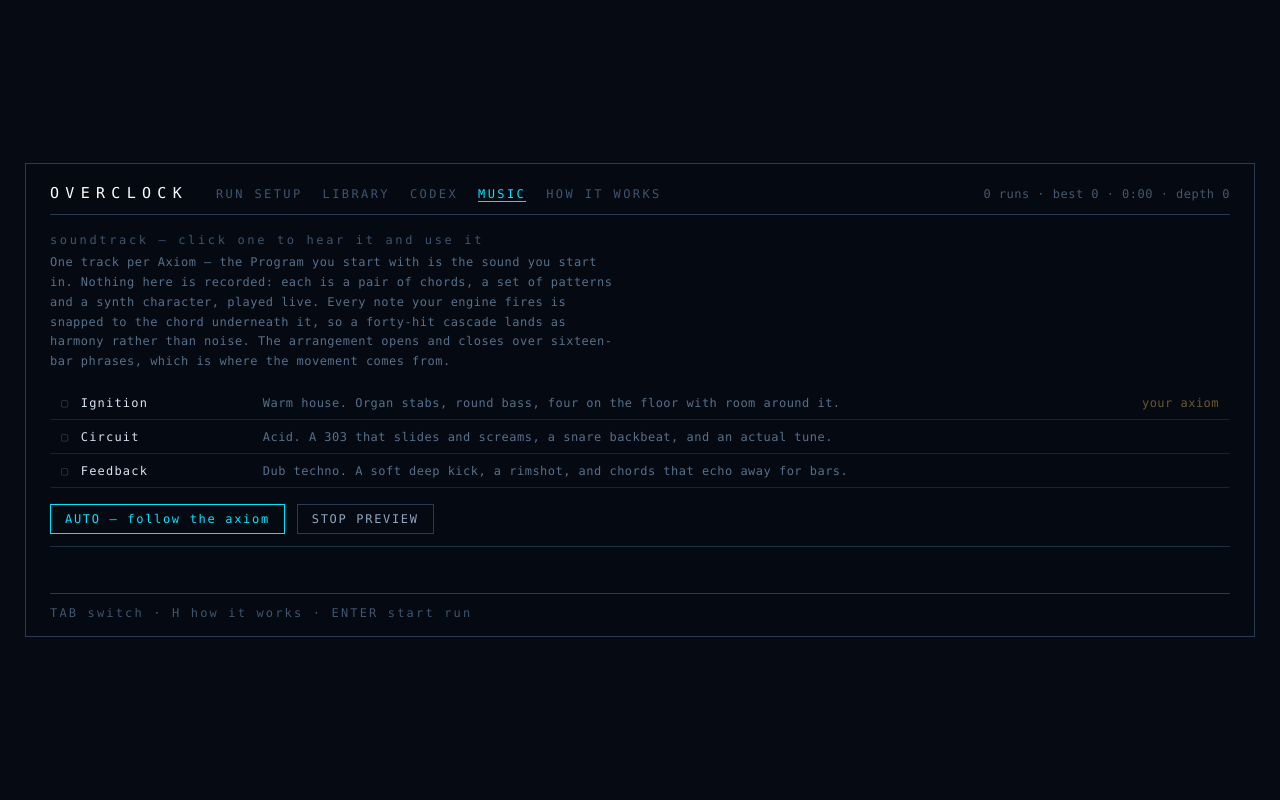
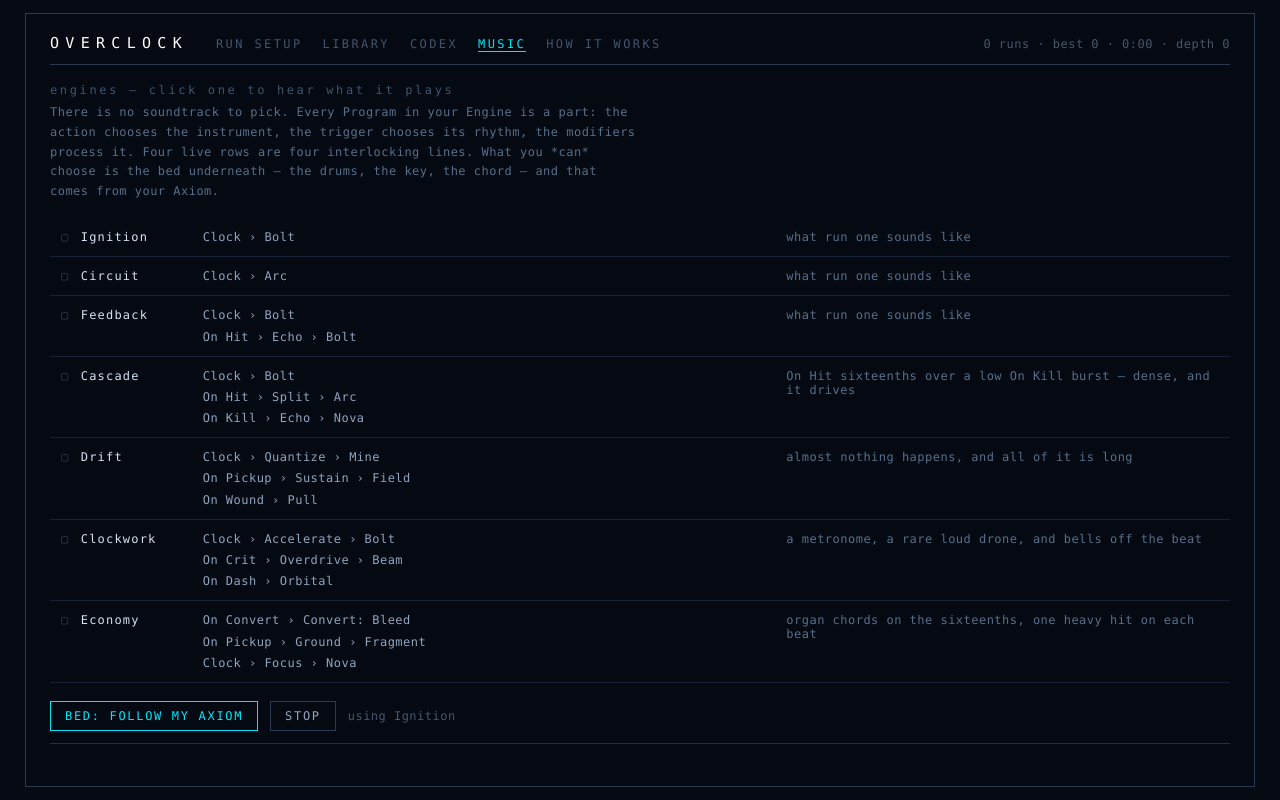
Before and after one commit to moccadroid/overclock, a website built with Vite: page index.html in a window 1280 px wide. Both pictures are taken after a click on the element "MUSIC". Built offline with nearby package versions, Linux system fonts and the light colour scheme.

Commit message:
The Music screen lists Engines, not styles
Once a Program became a part, 'pick a style' stopped being a coherent offer --
there is no style to choose, because the track is written by whatever Engine you
build. The screen was describing a system that no longer existed.

It now lists Engines as the chains they are, and playing one plays exactly what
that build sounds like. The first three are generated from axioms.json rather
than transcribed, so an edited Axiom cannot leave a demo lying about run one.
The rest lean on different Triggers, since the Trigger decides a part's rhythm
and a list of Clock builds would be one beat with different timbres over it.

Measured, none of the difference between them is authored -- Drift is sparsest
(13 onsets, air 0.2) and Cascade brightest (23 onsets, air 30) purely because of
their Programs.

What remains choosable is the bed -- drums, key, chord -- from your Axiom.

Tests assert demos name real nodes (a typo'd id silently falls back to a pluck
rather than throwing), every Axiom is auditionable, and no two demos are the
same Engine.

```diff
--- a/src/app/menu.ts
+++ b/src/app/menu.ts
@@ -19,7 +19,10 @@
 import { inspector } from './overlays';
 import { renderPrimer } from './primer';
 import type { Audio } from '../audio/audio';
-import { TRACKS, TRACK_BY_ID, trackForAxiom } from '../audio/tracks';
+import { TRACK_BY_ID, trackForAxiom } from '../audio/tracks';
+import { DEMOS, type Demo } from '../audio/demos';
+import { derivePart, type Part } from '../audio/parts';
+import { ACTION_BY_ID } from '../content/index';
 
 type Pane = 'setup' | 'library' | 'codex' | 'music' | 'primer';
 
@@ -44,6 +47,8 @@
   private seed = randomSeed();
   private axiomId = 'ignition';
   private resolve: ((r: SetupResult) => void) | null = null;
+  /** Which demo is auditioning, for the ▶ marker. */
+  private playing: string | null = null;
   private readonly onKey = (ev: KeyboardEvent): void => this.handleKey(ev);
 
   constructor(
@@ -153,23 +158,27 @@
     });
     panel.querySelector('.go')?.addEventListener('click', () => this.start());
 
-    for (const row of panel.querySelectorAll<HTMLElement>('[data-track]')) {
+    for (const row of panel.querySelectorAll<HTMLElement>('[data-demo]')) {
       row.addEventListener('click', () => {
-        const id = row.dataset.track!;
-        // Clicking a row previews it *and* selects it. Two separate controls for
-        // "hear this" and "use this" is one more decision than the screen needs.
-        this.library.setTrack(id);
-        const track = TRACK_BY_ID.get(id);
-        if (track) this.audio.preview(track);
+        const demo = DEMOS.find((d) => d.id === row.dataset.demo);
+        if (!demo) return;
+        // Playing a demo also adopts its bed — the drums and key are the only
+        // part of a track this screen can still meaningfully *choose*, since the
+        // rest is written by whatever Engine you go on to build.
+        this.library.setTrack(demo.bed);
+        this.playing = demo.id;
+        this.audio.preview(trackForAxiom(demo.bed), demoParts(demo));
         this.render();
       });
     }
     panel.querySelector('.track-auto')?.addEventListener('click', () => {
       this.library.setTrack('');
-      this.audio.preview(trackForAxiom(this.axiomId));
+      this.playing = null;
+      this.audio.silence();
       this.render();
     });
     panel.querySelector('.track-stop')?.addEventListener('click', () => {
+      this.playing = null;
       this.audio.silence();
       this.render();
     });
@@ -288,49 +297,60 @@
   /**
    * §18 — the Music pane.
    *
-   * Every track is synthesized from a handful of numbers, so previewing one is
-   * literally running the arrangement with no game behind it. That makes this
-   * screen honest in a way a jukebox of recordings would not be: what you hear
-   * here is exactly what the run will play, at an intensity partway up the
-   * arrangement so every layer the track has is audible.
+   * It used to list styles, which stopped being true the moment a Program
+   * became a part: there is no "style" to choose any more, because the track is
+   * written by whatever Engine you build. So it lists **Engines**, shown as the
+   * chains they actually are, and plays exactly what each one would sound like.
+   *
+   * That makes it a listening room rather than a jukebox — and incidentally a
+   * decent build-inspiration screen, which is a better use of the space than a
+   * column of adjectives was.
    */
   private renderMusic(): string {
-    // Resolve through the registry: a stored id for a track that no longer
-    // exists is not "some other track", it is no choice at all. Without this a
-    // renamed track leaves the menu with nothing selected and no way to tell.
     const stored = this.library.snapshot.settings.track;
-    const chosen = TRACK_BY_ID.has(stored) ? stored : '';
-    const auto = trackForAxiom(this.axiomId);
-    const playing = this.audio.playing ? this.audio.trackId : null;
+    const bed = TRACK_BY_ID.has(stored) ? stored : '';
 
-    const rows = TRACKS.map((t) => {
-      const on = chosen === t.id;
-      const isAuto = chosen === '' && t.id === auto.id;
+    const rows = DEMOS.map((demo) => {
+      const on = this.playing === demo.id;
+      const chains = demo.rows
+        .map(
+          (r) =>
+            `<span class="dm-chain">` +
+            [
+              `<span class="k-trigger">${esc(nodeName(r.trigger))}</span>`,
+              ...r.modifiers.map((m) => `<span class="k-modifier">${esc(nodeName(m))}</span>`),
+              `<span class="k-action">${esc(nodeName(r.action))}</span>`,
+            ].join('<span class="k-sep"> › </span>') +
+            `</span>`,
+        )
+        .join('');
+
       return (
-        `<div class="track${on ? ' on' : ''}${playing === t.id ? ' playing' : ''}" ` +
-        `data-track="${t.id}">` +
-        `<span class="tr-mark">${playing === t.id ? '▶' : on ? '▣' : '▢'}</span>` +
-        `<span class="tr-name">${t.name}</span>` +
-        `<span class="tr-blurb">${t.blurb}</span>` +
-        `<span class="tr-tag">${isAuto ? 'your axiom' : ''}</span>` +
+        `<div class="demo${on ? ' playing' : ''}${bed === demo.bed ? ' on' : ''}" ` +
+        `data-demo="${demo.id}">` +
+        `<span class="dm-mark">${on ? '▶' : '▢'}</span>` +
+        `<span class="dm-name">${esc(demo.name)}</span>` +
+        `<span class="dm-rows">${chains}</span>` +
+        `<span class="dm-note">${esc(demo.note)}</span>` +
         `</div>`
       );
     }).join('');
 
     return (
       `<div class="music">` +
-      `<div class="k">soundtrack — click one to hear it and use it</div>` +
-      `<div class="mu-lead">One track per Axiom — the Program you start with is ` +
-      `the sound you start in. Nothing here is recorded: each is a pair of chords, ` +
-      `a set of patterns and a synth character, played live. Every note your ` +
-      `engine fires is snapped to the chord underneath it, so a forty-hit cascade ` +
-      `lands as harmony rather than noise. The arrangement opens and closes over ` +
-      `sixteen-bar phrases, which is where the movement comes from.</div>` +
+      `<div class="k">engines — click one to hear what it plays</div>` +
+      `<div class="mu-lead">There is no soundtrack to pick. Every Program in your ` +
+      `Engine is a part: the <span class="k-action">action</span> chooses the ` +
+      `instrument, the <span class="k-trigger">trigger</span> chooses its rhythm, ` +
+      `the <span class="k-modifier">modifiers</span> process it. Four live rows ` +
+      `are four interlocking lines. What you *can* choose is the bed underneath — ` +
+      `the drums, the key, the chord — and that comes from your Axiom.</div>` +
       rows +
       `<div class="mu-ops">` +
-      `<button class="track-auto${chosen === '' ? ' on' : ''}">` +
-      `AUTO — follow the axiom</button>` +
-      `<button class="track-stop">STOP PREVIEW</button>` +
+      `<button class="track-auto${bed === '' ? ' on' : ''}">` +
+      `BED: FOLLOW MY AXIOM</button>` +
+      `<button class="track-stop">STOP</button>` +
+      `<span class="poolnote">${bed === '' ? 'using ' + trackForAxiom(this.axiomId).name : 'bed pinned to ' + (TRACK_BY_ID.get(bed)?.name ?? bed)}</span>` +
       `</div>` +
       `</div>`
     );
@@ -389,6 +409,22 @@
   return parts.join(' · ');
 }
 
+/** Build a demo's arrangement the same way a real run builds its own. */
+function demoParts(demo: Demo): (Part | null)[] {
+  return demo.rows.map((r, i) => {
+    const action = ACTION_BY_ID.get(r.action);
+    return derivePart(
+      { triggerId: r.trigger, modifierIds: r.modifiers, actionId: r.action, live: true },
+      action ? { primitive: action.primitive, hue: action.hue } : null,
+      i,
+    );
+  });
+}
+
+function esc(text: string): string {
+  return text.replace(/&/g, '&amp;').replace(/</g, '&lt;').replace(/>/g, '&gt;');
+}
+
 function chainOf(row: { trigger: string; modifiers: readonly string[]; action: string }): string {
   const parts = [
     `<span class="k-trigger">${nodeName(row.trigger)}</span>`,
--- a/src/app/ui.css
+++ b/src/app/ui.css
@@ -1249,14 +1249,14 @@
   border-style: dotted;
 }
 
-/* Music. */
+/* Music — a list of Engines, not of styles. */
 .mu-lead {
-  max-width: 78ch;
-  margin: -2px 0 14px;
+  max-width: 82ch;
+  margin: -2px 0 16px;
   color: #56708c;
   line-height: 1.65;
 }
-.track {
+.demo {
   display: flex;
   align-items: baseline;
   gap: 12px;
@@ -1265,42 +1265,50 @@
   border-bottom-color: rgba(42, 58, 82, 0.55);
   cursor: pointer;
 }
-.track:hover {
+.demo:hover {
   border-color: var(--structure);
 }
-.track.on {
+.demo.on {
+  background: rgba(0, 229, 255, 0.04);
+}
+.demo.playing {
   border-color: var(--voltaic);
-  background: rgba(0, 229, 255, 0.05);
-}
-.track.playing .tr-mark {
-  color: #4fbf87;
-}
-.tr-mark {
+}
+.dm-mark {
   flex: none;
   color: #2f4258;
 }
-.track.on .tr-mark {
-  color: var(--voltaic);
-}
-.tr-name {
-  flex: 0 0 170px;
+.demo.playing .dm-mark {
+  color: #4fbf87;
+}
+.dm-name {
+  flex: 0 0 110px;
   color: var(--ink-bright);
   letter-spacing: 0.1em;
 }
-.tr-blurb {
-  flex: 1;
+.dm-rows {
+  flex: 1 1 46%;
+  min-width: 0;
+  display: flex;
+  flex-direction: column;
+  gap: 2px;
+}
+.dm-chain {
+  white-space: nowrap;
+  overflow: hidden;
+  text-overflow: ellipsis;
+  line-height: 1.6;
+}
+.dm-note {
+  flex: 1 1 34%;
   min-width: 0;
   color: #56708c;
 }
-.tr-tag {
-  flex: 0 0 80px;
-  text-align: right;
-  color: #6a5730;
-}
 .mu-ops {
   display: flex;
+  align-items: center;
   gap: 12px;
-  margin-top: 16px;
+  margin-top: 18px;
 }
 .mu-ops button {
   padding: 7px 14px;
@@ -1311,10 +1319,7 @@
   letter-spacing: 0.14em;
   cursor: pointer;
 }
-.mu-ops button:hover {
-  border-color: var(--voltaic);
-  color: var(--voltaic);
-}
+.mu-ops button:hover,
 .mu-ops button.on {
   border-color: var(--voltaic);
   color: var(--voltaic);
--- a/src/audio/audio.ts
+++ b/src/audio/audio.ts
@@ -275,10 +275,11 @@
    * Menu preview: run the arrangement with no game behind it, at a fixed
    * intensity high enough to hear every layer the track has.
    */
-  preview(track: Track, intensity = 0.72): void {
+  preview(track: Track, parts: (Part | null)[] = [], intensity = 0.72): void {
     this.start();
     this.resumeBusses();
     this.track = track;
+    this.setParts(parts);
     this.bar = 0;
     this.smoothed = intensity;
     this.state = {
--- /dev/null
+++ b/src/audio/demos.ts
@@ -0,0 +1,111 @@
+/**
+ * The audition list. GDD §18.1, §19.2.
+ *
+ * Now that a Program *is* a part (see parts.ts), a "track" is not a style you
+ * pick — it is an Engine. So the Music screen stopped being a jukebox and became
+ * a listening room: each row is a set of Programs, shown as the chains they
+ * actually are, and playing one plays exactly what that Engine would sound like
+ * in a run.
+ *
+ * The first entries are generated from the Axioms themselves, so they cannot
+ * drift out of sync with what the game hands you on run one. The rest are
+ * hand-picked builds chosen to sound as unlike each other as possible — they
+ * double as build inspiration, which is a better use of this screen than a list
+ * of adjectives was.
+ */
+import { AXIOMS } from '../content/index';
+
+export interface DemoRow {
+  trigger: string;
+  modifiers: string[];
+  action: string;
+}
+
+export interface Demo {
+  id: string;
+  name: string;
+  /** Which Axiom's bed — drums, key, chord — it plays over. */
+  bed: string;
+  rows: DemoRow[];
+  /** One line on what it demonstrates, musically. */
+  note: string;
+}
+
+const row = (trigger: string, modifiers: string[], action: string): DemoRow => ({
+  trigger,
+  modifiers,
+  action,
+});
+
+/**
+ * Straight from the Axiom definitions, including the seed row Feedback needs.
+ * Generated rather than transcribed: an Axiom edited in `axioms.json` changes
+ * here too, and a demo that disagrees with the game is worse than no demo.
+ */
+const fromAxioms = (): Demo[] =>
+  AXIOMS.map((axiom) => ({
+    id: `axiom_${axiom.id}`,
+    name: axiom.name,
+    bed: axiom.id,
+    rows: [
+      ...(axiom.seed ? [row(axiom.seed.trigger, [...axiom.seed.modifiers], axiom.seed.action)] : []),
+      row(axiom.starter.trigger, [...axiom.starter.modifiers], axiom.starter.action),
+    ],
+    note: 'what run one sounds like',
+  }));
+
+/**
+ * Built engines, chosen for how differently they play rather than how well.
+ *
+ * Each one leans on a different Trigger, which is what actually decides a part's
+ * rhythm — a list of builds that all used Clock would be a list of one beat with
+ * different timbres on top.
+ */
+const BUILT: Demo[] = [
+  {
+    id: 'cascade',
+    name: 'Cascade',
+    bed: 'circuit',
+    rows: [
+      row('clock', [], 'bolt'),
+      row('on_hit', ['split'], 'arc'),
+      row('on_kill', ['echo'], 'nova'),
+    ],
+    note: 'On Hit sixteenths over a low On Kill burst — dense, and it drives',
+  },
+  {
+    id: 'drift',
+    name: 'Drift',
+    bed: 'feedback',
+    rows: [
+      row('clock', ['quantize'], 'mine'),
+      row('on_pickup', ['sustain'], 'field'),
+      row('on_wound', [], 'pull'),
+    ],
+    note: 'almost nothing happens, and all of it is long',
+  },
+  {
+    id: 'clockwork',
+    name: 'Clockwork',
+    bed: 'ignition',
+    rows: [
+      row('clock', ['accelerate'], 'bolt'),
+      row('on_crit', ['overdrive'], 'beam'),
+      row('on_dash', [], 'orbital'),
+    ],
+    note: 'a metronome, a rare loud drone, and bells off the beat',
+  },
+  {
+    id: 'economy',
+    name: 'Economy',
+    bed: 'circuit',
+    rows: [
+      row('on_convert', [], 'convert_bleed'),
+      row('on_pickup', ['ground'], 'fragment'),
+      row('clock', ['focus'], 'nova'),
+    ],
+    note: 'organ chords on the sixteenths, one heavy hit on each beat',
+  },
+];
+
+export const DEMOS: Demo[] = [...fromAxioms(), ...BUILT];
```
Also changed, not shown: DECISIONS.md (+38 -0 lines), src/audio/audio.test.ts (+43 -0 lines).
